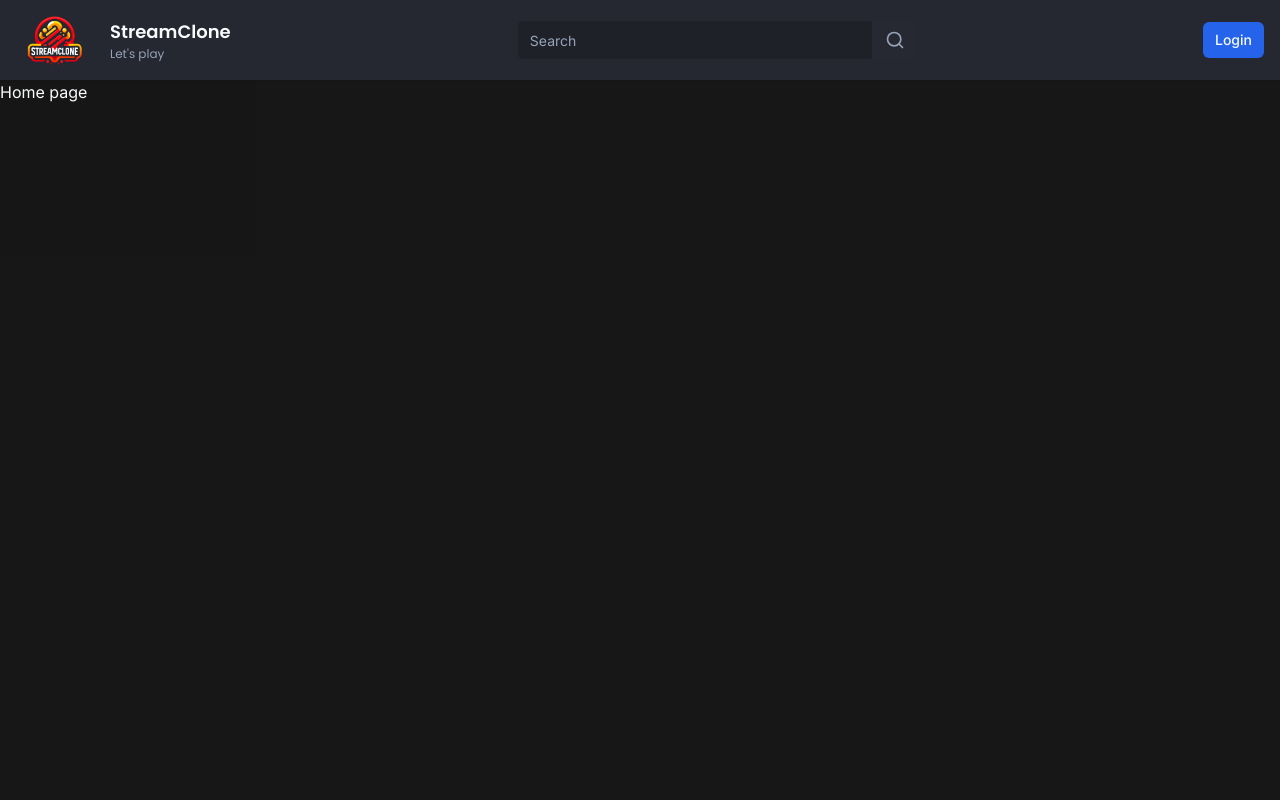
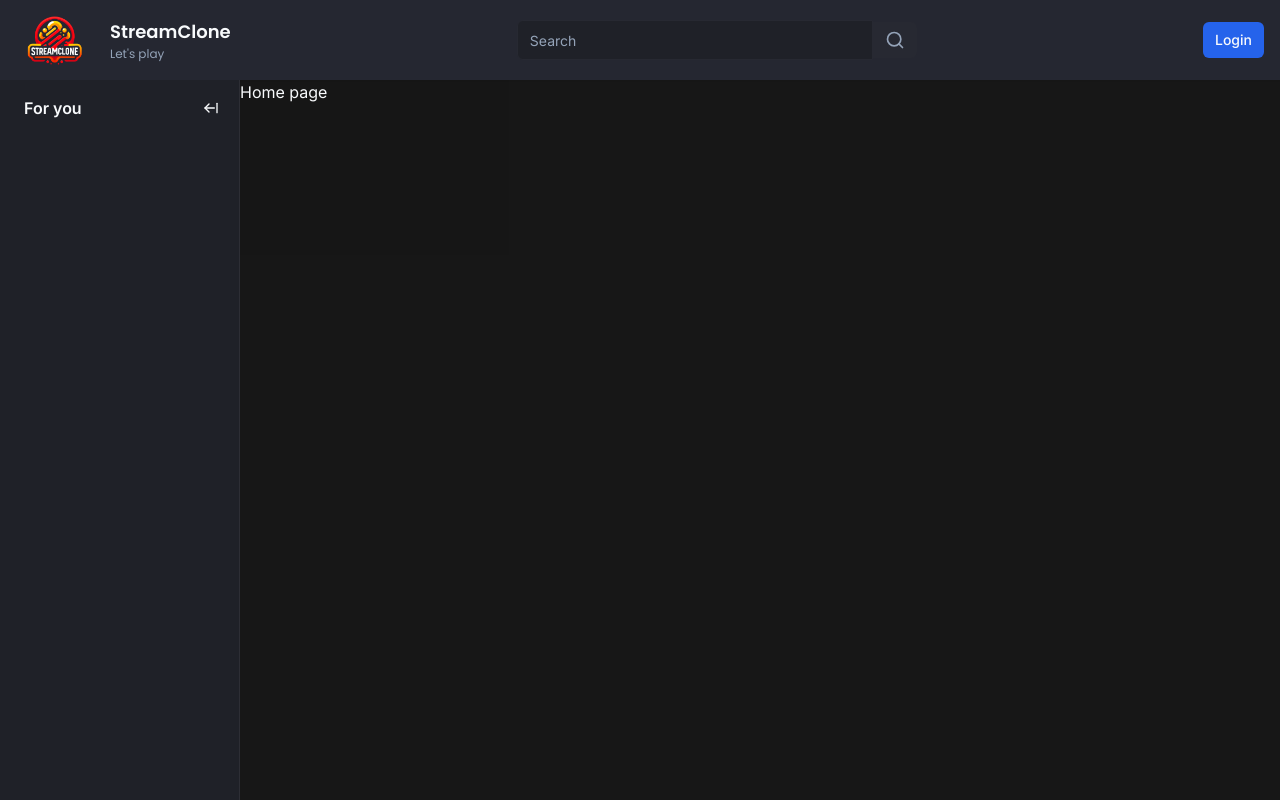
Before and after one commit to Arokaap/stream-clone, a Next.js app: page / in a window 1280 px wide. Built offline with nearby package versions, Linux system fonts and the light colour scheme; no server answers.

Commit message:
feat(ui): Add sidebar design

```diff
--- /dev/null
+++ b/app/(browse)/_components/container.tsx
@@ -0,0 +1,35 @@
+'use client'
+
+import { useEffect } from 'react'
+import { useMediaQuery } from 'usehooks-ts'
+import { cn } from '@/lib/utils'
+import { useSidebar } from '@/store/use-sidebar'
+import * as React from 'react'
+
+interface ContainerProps {
+  children: React.ReactNode
+}
+
+export const Container = ({
+  children
+}: ContainerProps): JSX.Element => {
+  const matches = useMediaQuery('(max-width: 1024px)')
+  const { collapsed, onCollapse, onExpand } = useSidebar((state) => state)
+
+  useEffect(() => {
+    if (matches) {
+      onCollapse()
+    } else {
+      onExpand()
+    }
+  }, [matches, onCollapse, onExpand])
+
+  return (
+    <div className={cn(
+      'flex-1',
+      collapsed ? 'ml-[70px]' : 'ml-[70px] lg:ml-60'
+    )}>
+      {children}
+    </div>
+  )
+}
--- /dev/null
+++ b/app/(browse)/_components/sidebar/index.tsx
@@ -0,0 +1,11 @@
+import * as React from 'react'
+import { Wrapper } from './wrapper'
+import { Toggle } from './toggle'
+
+export const Sidebar = (): JSX.Element => {
+  return (
+    <Wrapper>
+      <Toggle />
+    </Wrapper>
+  )
+}
--- /dev/null
+++ b/app/(browse)/_components/sidebar/toggle.tsx
@@ -0,0 +1,48 @@
+'use client'
+
+import { Hint } from '@/components/hint'
+import { Button } from '@/components/ui/button'
+import { useSidebar } from '@/store/use-sidebar'
+import { ArrowLeftFromLine, ArrowRightFromLine } from 'lucide-react'
+import * as React from 'react'
+
+export const Toggle = (): JSX.Element => {
+  const {
+    collapsed,
+    onExpand,
+    onCollapse
+  } = useSidebar((state) => state)
+
+  const label = collapsed ? 'Expand' : 'Collapse'
+  return (
+    <>
+      {collapsed && (
+        <div className='hidden lg:flex w-full items-center justify-center pt-4 mb-4'>
+          <Hint label={label} side='right' asChild>
+            <Button
+            onClick={onExpand}
+              variant="ghost"
+              className='h-auto p-2'>
+              <ArrowRightFromLine className='h-4 w-4'/>
+            </Button>
+          </Hint>
+        </div>
+      )}
+      {!collapsed && (
+        <div className='p-3 pl-6 mb-2 flex items-center w-full'>
+          <p className='font-semibold text-primary'>
+            For you
+          </p>
+          <Hint label={label} side='right' asChild>
+            <Button
+              onClick={onCollapse}
+              className='h-auto p-2 ml-auto'
+              variant="ghost">
+              <ArrowLeftFromLine className='h-4 w-4'/>
+            </Button>
+          </Hint>
+        </div>
+      )}
+    </>
+  )
+}
--- /dev/null
+++ b/app/(browse)/_components/sidebar/wrapper.tsx
@@ -0,0 +1,25 @@
+'use client'
+
+import * as React from 'react'
+import { cn } from '@/lib/utils'
+import { useSidebar } from '@/store/use-sidebar'
+
+interface WrapperProps {
+  children: React.ReactNode
+}
+
+export const Wrapper = ({
+  children
+}: WrapperProps): JSX.Element => {
+  const { collapsed } = useSidebar((state) => state)
+
+  return (
+    <aside
+      className={cn(
+        'fixed left-0 flex flex-col w-60 h-full bg-background border-r border-[#2D2E35] z-50',
+        collapsed && 'w-[70px]'
+      )}>
+      {children}
+    </aside>
+  )
+}
--- a/app/(browse)/layout.tsx
+++ b/app/(browse)/layout.tsx
@@ -1,5 +1,7 @@
 import * as React from 'react'
 import { Navbar } from './_components/navbar'
+import { Sidebar } from './_components/sidebar'
+import { Container } from './_components/container'
 
 const BrowseLayout = ({
   children
@@ -10,7 +12,10 @@
     <>
     <Navbar/>
     <div className='flex h-full pt-20'>
-      {children}
+      <Sidebar />
+      <Container>
+        {children}
+      </Container>
     </div>
     </>
   )
--- /dev/null
+++ b/components/hint.tsx
@@ -0,0 +1,37 @@
+import * as React from 'react'
+import { Tooltip, TooltipContent, TooltipProvider, TooltipTrigger } from '@/components/ui/tooltip'
+
+interface HintProps {
+  label: string
+  children: React.ReactNode
+  asChild?: boolean
+  side?: 'top' | 'bottom' | 'left' | 'right'
+  align?: 'start' | 'center' | 'end'
+}
+
+export const Hint = ({
+  label,
+  children,
+  asChild,
+  side,
+  align
+}: HintProps): JSX.Element => {
+  return (
+    <TooltipProvider>
+      <Tooltip delayDuration={0}>
+        <TooltipTrigger asChild={asChild}>
+          {children}
+        </TooltipTrigger>
+        <TooltipContent
+          className='text-black bg-white'
+          side={side}
+          align={align}>
+          <p className='font-semibold'>
+            {label}
+          </p>
+        </TooltipContent>
+      </Tooltip>
+
+    </TooltipProvider>
+  )
+}
--- /dev/null
+++ b/components/ui/tooltip.tsx
@@ -0,0 +1,30 @@
+"use client"
+
+import * as React from "react"
+import * as TooltipPrimitive from "@radix-ui/react-tooltip"
+
+import { cn } from "@/lib/utils"
+
+const TooltipProvider = TooltipPrimitive.Provider
+
+const Tooltip = TooltipPrimitive.Root
+
+const TooltipTrigger = TooltipPrimitive.Trigger
+
+const TooltipContent = React.forwardRef<
+  React.ElementRef<typeof TooltipPrimitive.Content>,
+  React.ComponentPropsWithoutRef<typeof TooltipPrimitive.Content>
+>(({ className, sideOffset = 4, ...props }, ref) => (
+  <TooltipPrimitive.Content
+    ref={ref}
+    sideOffset={sideOffset}
+    className={cn(
+      "z-50 overflow-hidden rounded-md border bg-popover px-3 py-1.5 text-sm text-popover-foreground shadow-md animate-in fade-in-0 zoom-in-95 data-[state=closed]:animate-out data-[state=closed]:fade-out-0 data-[state=closed]:zoom-out-95 data-[side=bottom]:slide-in-from-top-2 data-[side=left]:slide-in-from-right-2 data-[side=right]:slide-in-from-left-2 data-[side=top]:slide-in-from-bottom-2",
+      className
+    )}
+    {...props}
+  />
+))
+TooltipContent.displayName = TooltipPrimitive.Content.displayName
+
+export { Tooltip, TooltipTrigger, TooltipContent, TooltipProvider }
--- /dev/null
+++ b/store/use-sidebar.tsx
@@ -0,0 +1,13 @@
+import { create } from 'zustand'
+
+interface SidebarStore {
+  collapsed: boolean
+  onExpand: () => void
+  onCollapse: () => void
+}
+
+export const useSidebar = create<SidebarStore>((set) => ({
+  collapsed: false,
+  onExpand: () => { set(() => ({ collapsed: false })) },
+  onCollapse: () => { set(() => ({ collapsed: true })) }
+}))
```
Also changed, not shown: package.json (+33 -30 lines), 1 other file (tests, documents, lock files or other folders).
